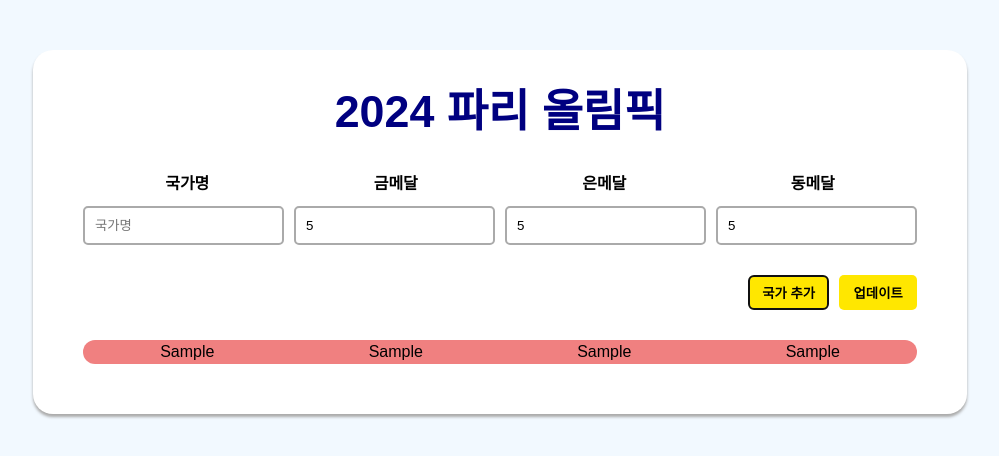
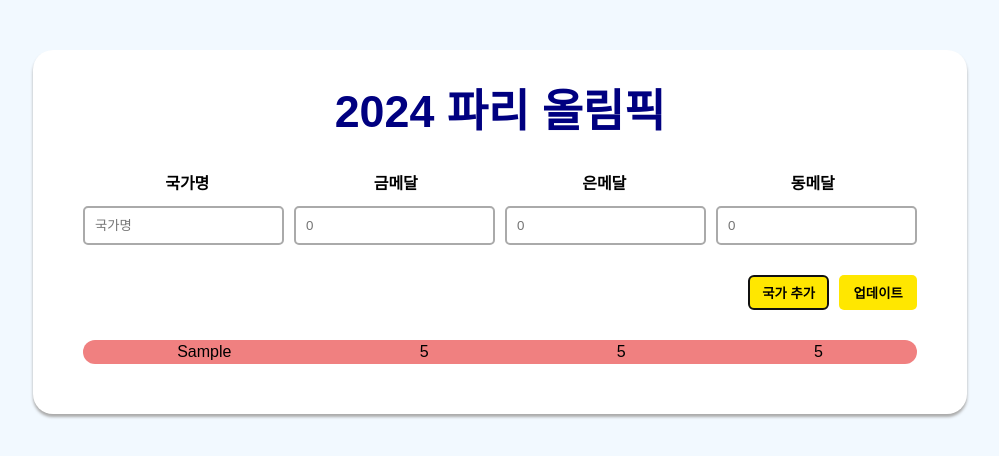
Before and after one commit to Koi-0/react-practice, a React (Vite) app: page / in a window 1280 px wide. Both pictures are taken after typing "Sample", "5", "5", "5" into the empty fields and a click on the button "국가 추가". Shown: the top 456 px of the page, without its empty margins (140-1139 px from the left). Built offline with nearby package versions, Linux system fonts and the light colour scheme.

Commit message:
2차 완성

```diff
--- a/src/App.jsx
+++ b/src/App.jsx
@@ -1,12 +1,20 @@
 import { useState } from "react";
 
 const App = () => {
-    const countrys = [""];
+    // 국가명, 금메달, 은메달, 동메달의 각 input 값들이 추가될 영역
+    const medalList = [];
 
-    const [country, setCountry] = useState(countrys);
+    // const [상태, 상태변경함수] = useState(초기값)
+    const [country, setCountry] = useState(medalList);
+    const [goldMedal, setGoldMedal] = useState(medalList);
+    const [silverMedal, setSilverMedal] = useState(medalList);
+    const [bronzeMedal, setBronzeMedal] = useState(medalList);
 
-    // 새로운 국가명 입력에 대한 상태 관리
+    // 새로운 입력에 대한 상태 관리
     const [newCountry, SetNewCountry] = useState("");
+    const [newGoldMedal, SetNewGoldMedal] = useState("");
+    const [newSilverMedal, SetNewSilverMedal] = useState("");
+    const [newBronzeMedal, SetNewBronzeMedal] = useState("");
 
     const handleSubmit = (e) => {
         e.preventDefault();
@@ -16,14 +24,35 @@ const App = () => {
         }
 
         setCountry([{ id: crypto.randomUUID(), text: newCountry }, ...country]);
+        setGoldMedal([{ id: crypto.randomUUID(), text: newGoldMedal }, ...goldMedal]);
+        setSilverMedal([{ id: crypto.randomUUID(), text: newSilverMedal }, ...silverMedal]);
+        setBronzeMedal([{ id: crypto.randomUUID(), text: newBronzeMedal }, ...bronzeMedal]);
 
         SetNewCountry("");
+        SetNewGoldMedal("");
+        SetNewSilverMedal("");
+        SetNewBronzeMedal("");
         document.querySelector(".span-style").style.display = "none";
     };
 
-    // 국가명 input 태그의 변경을 감지하여 상태에 입력값 저장
+    // 국가명을 변경시키는 이벤트 핸들러
     const handleCountryInputChange = (e) => {
         SetNewCountry(e.target.value);
+    };
+
+    // 금메달을 변경시키는 이벤트 핸들러
+    const handleGoldMedalInputChange = (e) => {
+        SetNewGoldMedal(e.target.value);
+    };
+
+    // 은메달을 변경시키는 이벤트 핸들러
+    const handleSilverMedalInputChange = (e) => {
+        SetNewSilverMedal(e.target.value);
+    };
+
+    // 동메달을 변경시키는 이벤트 핸들러
+    const handleBronzeMedalInputChange = (e) => {
+        SetNewBronzeMedal(e.target.value);
     };
 
     return (
@@ -39,9 +68,9 @@ const App = () => {
                 <form onSubmit={handleSubmit}>
                     <div className="all-input-style">
                         <input type="text" placeholder="국가명" className="input-style" value={newCountry} onChange={handleCountryInputChange} />
-                        <input type="number" placeholder="0" min="0" className="input-style" />
-                        <input type="number" placeholder="0" min="0" className="input-style" />
-                        <input type="number" placeholder="0" min="0" className="input-style" />
+                        <input type="number" placeholder="0" min="0" className="input-style" value={newGoldMedal} onChange={handleGoldMedalInputChange} />
+                        <input type="number" placeholder="0" min="0" className="input-style" value={newSilverMedal} onChange={handleSilverMedalInputChange} />
+                        <input type="number" placeholder="0" min="0" className="input-style" value={newBronzeMedal} onChange={handleBronzeMedalInputChange} />
                     </div>
                     <div className="button-style">
                         <button type="submit">국가 추가</button>
@@ -52,23 +81,23 @@ const App = () => {
             <section>
                 <ul className="section-ul-style">
                     <li>
-                        {country.map((country) => (
-                            <li key={country.id}>{country.text}</li>
+                        {country.map((coun) => (
+                            <li key={coun.id}>{coun.text}</li>
                         ))}
                     </li>
                     <li>
-                        {country.map((country) => (
-                            <li key={country.id}>{country.text}</li>
+                        {goldMedal.map((gold) => (
+                            <li key={gold.id}>{gold.text}</li>
                         ))}
                     </li>
                     <li>
-                        {country.map((country) => (
-                            <li key={country.id}>{country.text}</li>
+                        {silverMedal.map((silver) => (
+                            <li key={silver.id}>{silver.text}</li>
                         ))}
                     </li>
                     <li>
-                        {country.map((country) => (
-                            <li key={country.id}>{country.text}</li>
+                        {bronzeMedal.map((bronze) => (
+                            <li key={bronze.id}>{bronze.text}</li>
                         ))}
                     </li>
                 </ul>
--- a/src/index.css
+++ b/src/index.css
@@ -93,5 +93,4 @@ button:focus-visible {
     display: flex;
     justify-content: space-around;
     border-radius: 20px;
-    /* padding: 1em; */
 }
```
